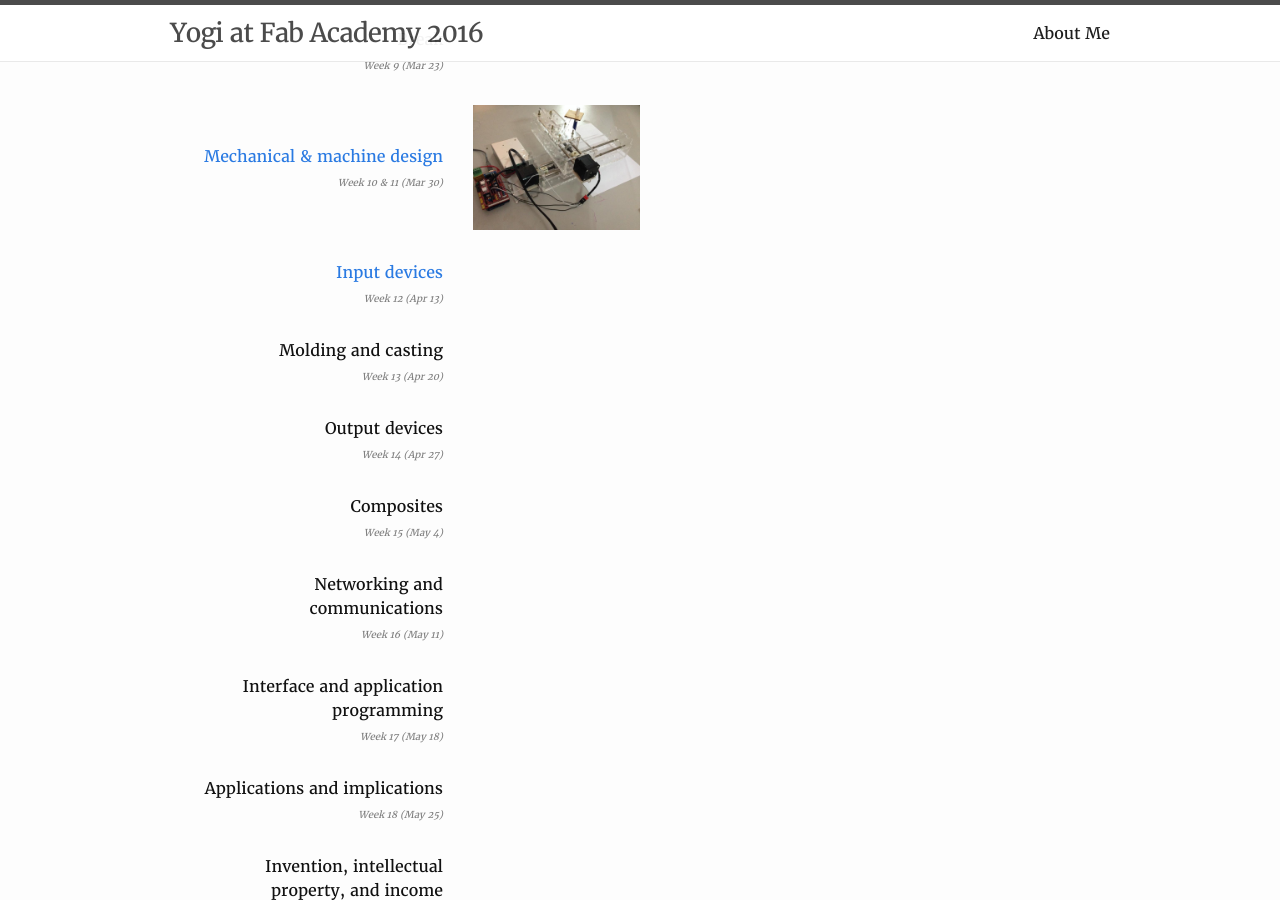
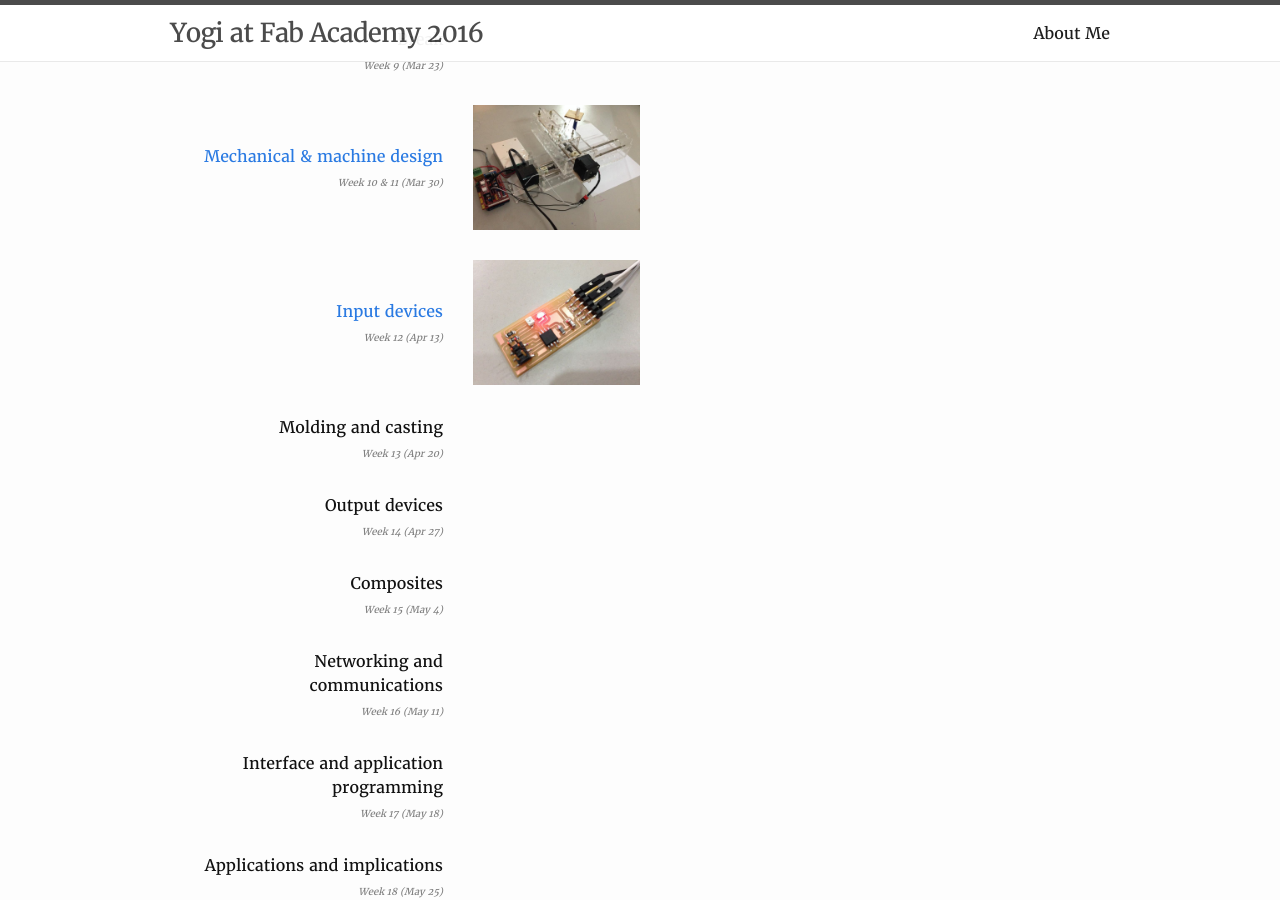
Before and after one commit to yogi/fabacademy2016, a Jekyll site: the page built from index.md, in a window 1280 px wide and 900 px high, scrolled down 1799 px. Built offline with Jekyll 4.4.1, drawn with Linux system fonts in a browser that asks for light colours.

Commit message:
inputs hero shot

```diff
--- a/index.md
+++ b/index.md
@@ -147,7 +147,7 @@ layout: default
 	</td>
 	<td>
 	 	<a href="w12-input.html">
-			<img src="" height="125"/>
+			<img src="images/w12-inputs-hero.jpg" height="125"/>
 	 	</a>
    	</td>
 </tr>
```
Also changed, not shown: images/w12-inputs-hero.jpg (added).
